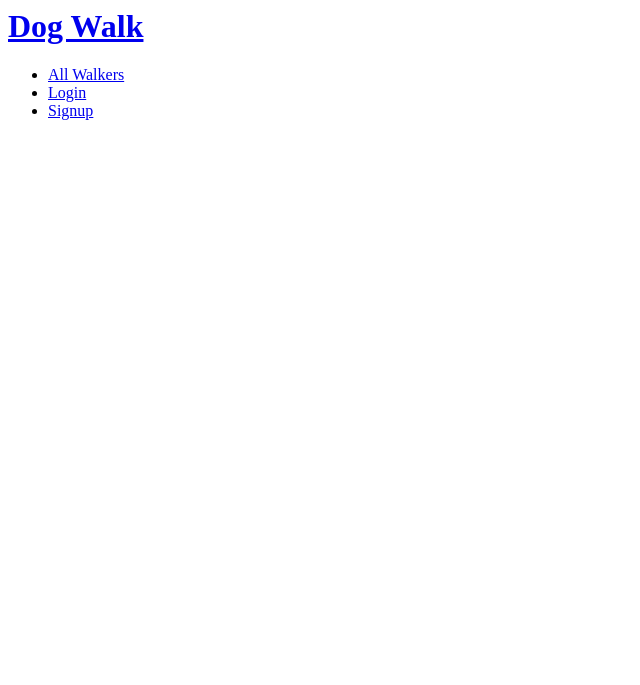
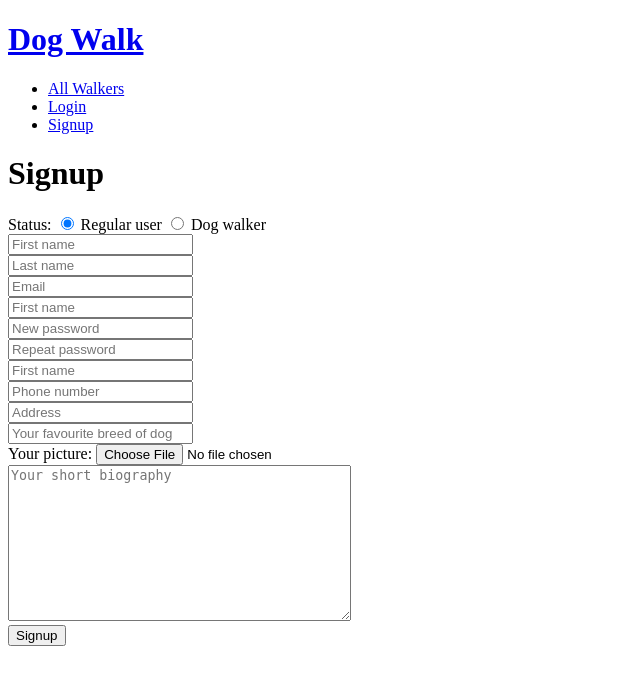
Before and after one commit to ivonamilankovic/dog_walk_project, a PHP site: page /signup.php in a window 1280 px wide. Shown: the top 685 px of the page, without its empty margins (0-640 px from the left). Run offline with PHP 8.4, Linux system fonts and the light colour scheme.

Commit message:
login and signup forms

```diff
--- a/signup.php
+++ b/signup.php
@@ -1,3 +1,4 @@
+<!DOCTYPE html>
 <html lang="en">
 
 <head>
@@ -17,6 +18,39 @@
         </ul>
     </header>
 
+    <div>
+        <!--Form for signup-->
+        <h1>Signup</h1>
+        <label>Status:</label>
+        <input id="roleUser" name="role" type="radio" value="Regular user" checked>
+        <label for="roleUser">Regular user</label>
+        <input id="roleWalker" name="role" type="radio" value="Dog walker">
+        <label for="roleWalker">Dog walker</label>
+        <br>
+        <!--this part will showfor both types of users-->
+        <input id="fname" name="fname" type="text" placeholder="First name" required><br>
+        <input id="lname" name="lname" type="text" placeholder="Last name" required><br>
+        <input id="email" name="email" type="email" placeholder="Email" required><br>
+        <input id="fname" name="fname" type="text" placeholder="First name" required><br>
+        <input id="pass1" name="pass1" type="password" placeholder="New password" minlength="6" maxlength="15"
+            required><br>
+        <input id="pass2" name="pass2" type="password" placeholder="Repeat password" minlength="6" maxlength="15"
+            required><br>
+        <input id="fname" name="fname" type="text" placeholder="First name" required><br>
+        <input id="phone" name="phone" type="tel" placeholder="Phone number" maxlength="10" minlength="10" required><br>
+        <input id="address" name="address" type="text" placeholder="Address" required><br>
+        <!--this part will show just if user selects that he is dog walker-->
+        <div id="signupWalker">
+            <input id="favBreed" name="favBreed" type="text" placeholder="Your favourite breed of dog" required><br>
+            <label for="picture">Your picture:</label>
+            <input id="picture" name="picture" type="file" accept="image/*"><br>
+            <textarea id="description" name="description" placeholder="Your short biography" rows="10"
+                cols="40"></textarea><br>
+        </div>
+        <button id="signupBtn" type="submit">Signup</button>
+    </div>
+
+
 </body>
 
 </html>
```
Also changed, not shown: login.php (+12 -0 lines).
